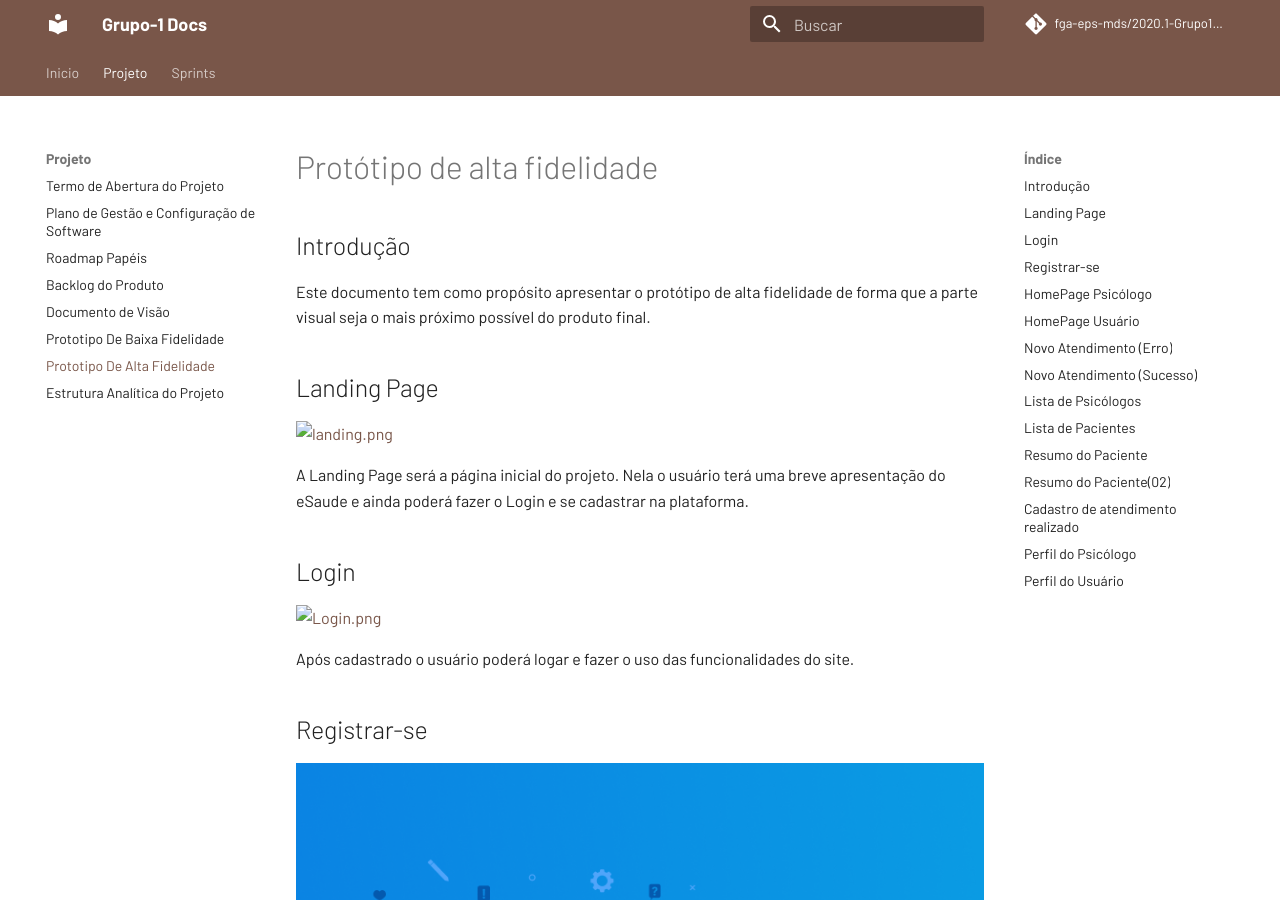
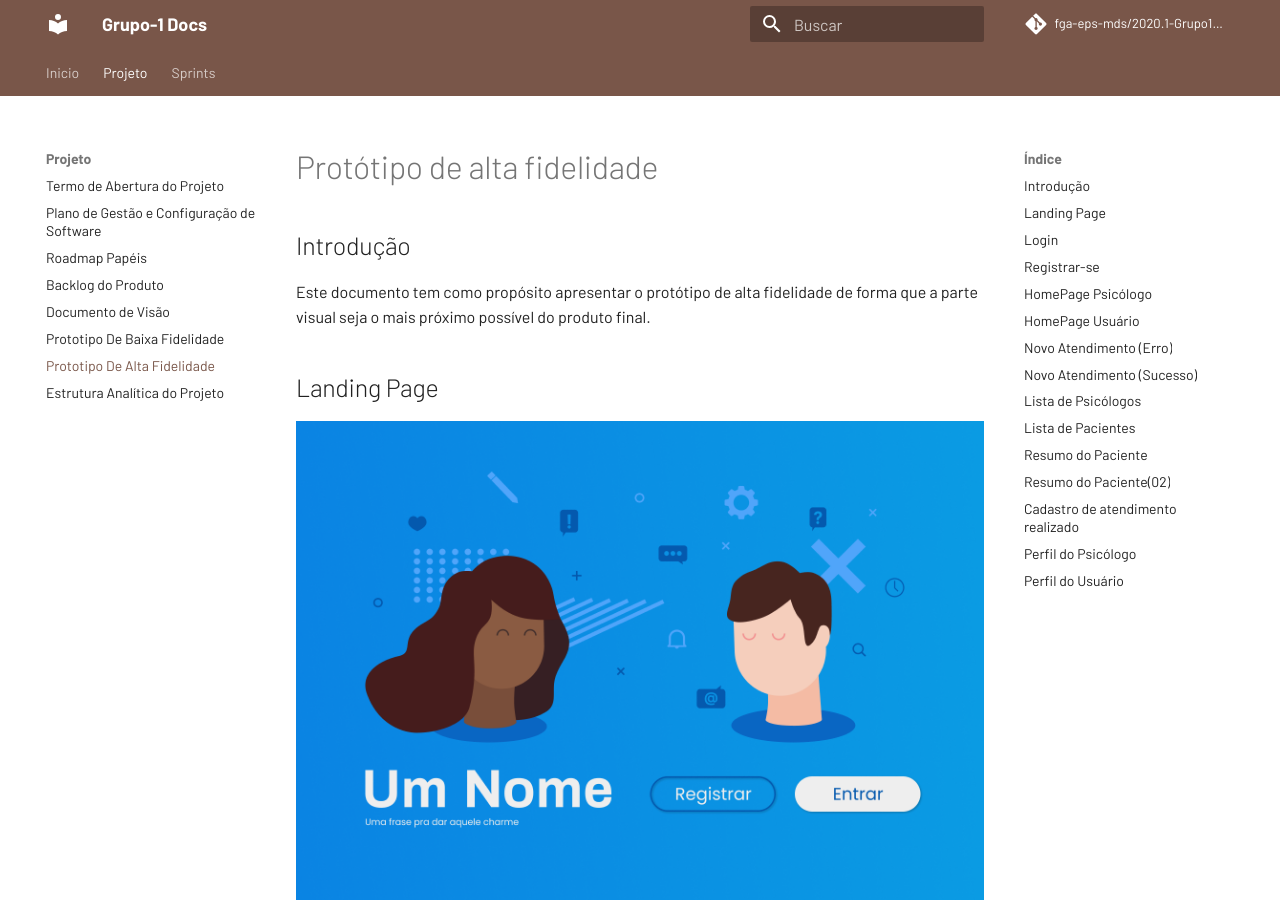
Before and after one commit to fga-eps-mds/2020.1-eSaudeUnB-Wiki, an MkDocs documentation site: the page built from docs/prototipo_alta_fidelidade.md, in a window 1280 px wide and 900 px high. Built offline with MkDocs 1.6.1 and Material for MkDocs 9.7.7, drawn with Linux system fonts in a browser that asks for light colours; comment, search, counter and statistics services are not loaded.

Commit message:
docs: solving img problems #54

```diff
--- a/docs/prototipo_alta_fidelidade.md
+++ b/docs/prototipo_alta_fidelidade.md
@@ -6,13 +6,13 @@ Este documento tem como propósito apresentar o protótipo de alta fidelidade de
 
 ## Landing Page
 
-[![landing.png](img/landing.png)](img/landing.png)
+[![landingPage.png](img/landingPage.png)](img/landingPage.png)
 
 A Landing Page será a página inicial do projeto. Nela o usuário terá uma breve apresentação do eSaude e ainda poderá fazer o Login e se cadastrar na plataforma.
 
 ## Login
 
-[![Login.png](img/Login.png)](img/Login.png)
+[![LoginPage.png](img/LoginPage.png)](img/LoginPage.png)
 
 Após cadastrado o usuário poderá logar e fazer o uso das funcionalidades do site.
 
```
Also changed, not shown: docs/img/LoginPage.png (renamed from docs/img/login.png), docs/img/landingPage.png (renamed from docs/img/Landing.png).
